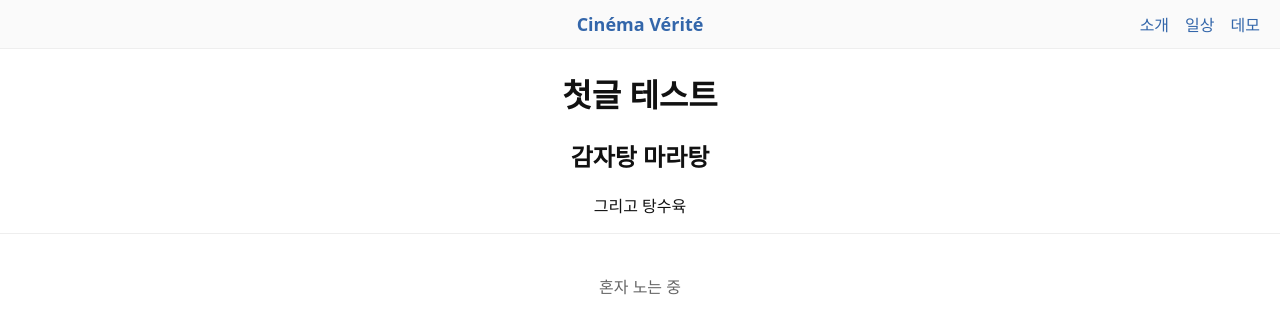
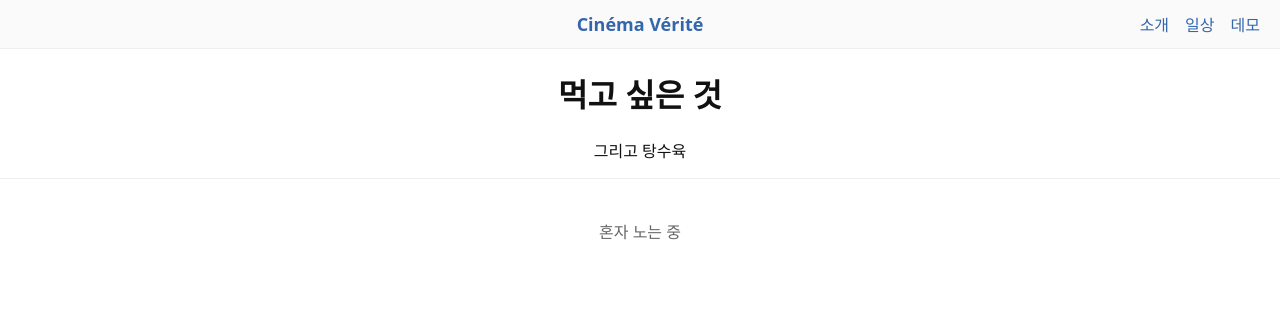
Before and after one commit to slivermouse1316/gegurockG, a Jekyll site: the page built from _posts/2025-09-08-slug.md, in a window 1280 px wide. Shown: the top 334 px of the page. Built offline with Jekyll 4.4.1, drawn with Linux system fonts in a browser that asks for light colours.

Commit message:
첫글 수정

```diff
--- a/_posts/2025-09-08-slug.md
+++ b/_posts/2025-09-08-slug.md
@@ -1,8 +1,7 @@
 ---
 layout: post
-title: 첫글 테스트
+title: 먹고 싶은 것
 date: 2025-09-08 09:00:00 +0900
 ---
-# 감자탕 마라탕
 
 그리고 탕수육
```
